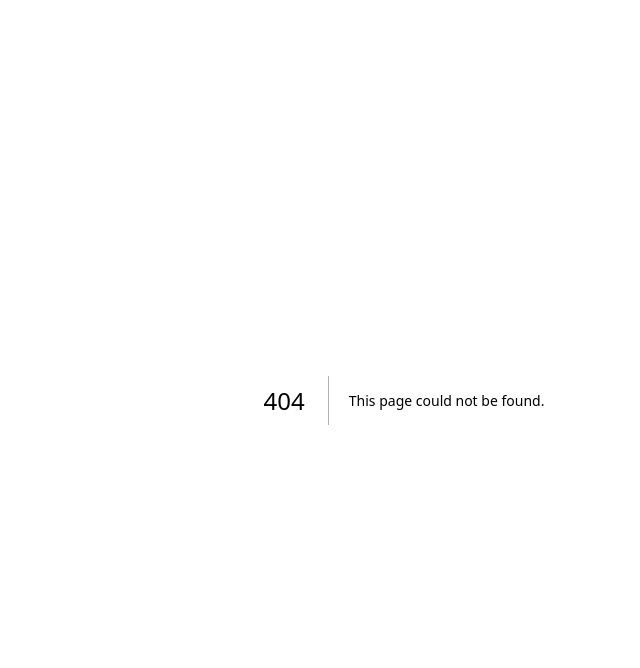
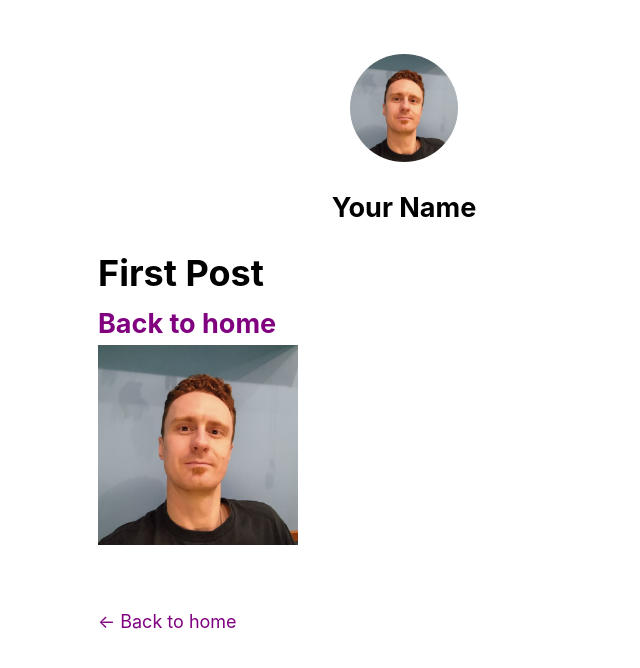
Before and after one commit to letulip/nextjs-blog, a Next.js app: page /posts/first-post in a window 1280 px wide. Before the commit this address had no page. Shown: the top 668 px of the page, without its empty margins (236-876 px from the left). Built offline with nearby package versions, Linux system fonts and the light colour scheme.

Commit message:
feat: add blog initial code

```diff
--- /dev/null
+++ b/components/layout.js
@@ -0,0 +1,69 @@
+import Head from 'next/head';
+import Image from 'next/image';
+import styles from './layout.module.css';
+import utilStyles from '../styles/utils.module.css';
+import Link from 'next/link';
+
+const name = 'Your Name';
+export const siteTitle = 'Next.js Sample Website';
+
+export default function Layout({ children, home }) {
+  return (
+    <div className={styles.container}>
+      <Head>
+        <link rel="icon" href="/favicon.ico" />
+        <meta
+          name="description"
+          content="Learn how to build a personal website using Next.js"
+        />
+        <meta
+          property="og:image"
+          content={`https://og-image.vercel.app/${encodeURI(
+            siteTitle,
+          )}.png?theme=light&md=0&fontSize=75px&images=https%3A%2F%2Fassets.vercel.com%2Fimage%2Fupload%2Ffront%2Fassets%2Fdesign%2Fnextjs-black-logo.svg`}
+        />
+        <meta name="og:title" content={siteTitle} />
+        <meta name="twitter:card" content="summary_large_image" />
+      </Head>
+      <header className={styles.header}>
+        {home ? (
+          <>
+            <Image
+              priority
+              src="/img/avatar2.jpg"
+              className={utilStyles.borderCircle}
+              height={144}
+              width={144}
+              alt=""
+            />
+            <h1 className={utilStyles.heading2Xl}>{name}</h1>
+          </>
+        ) : (
+          <>
+            <Link href="/">
+              <Image
+                priority
+                src="/img/avatar2.jpg"
+                className={utilStyles.borderCircle}
+                height={108}
+                width={108}
+                alt=""
+              />
+            </Link>
+            <h2 className={utilStyles.headingLg}>
+              <Link href="/" className={utilStyles.colorInherit}>
+                {name}
+              </Link>
+            </h2>
+          </>
+        )}
+      </header>
+      <main>{children}</main>
+      {!home && (
+        <div className={styles.backToHome}>
+          <Link href="/">← Back to home</Link>
+        </div>
+      )}
+    </div>
+  );
+}
--- /dev/null
+++ b/components/layout.module.css
@@ -0,0 +1,15 @@
+.container {
+  max-width: 36rem;
+  padding: 0 1rem;
+  margin: 3rem auto 6rem;
+}
+
+.header {
+  display: flex;
+  flex-direction: column;
+  align-items: center;
+}
+
+.backToHome {
+  margin: 3rem 0 0;
+}
--- a/package.json
+++ b/package.json
@@ -6,8 +6,12 @@
     "start": "next start"
   },
   "dependencies": {
+    "gray-matter": "^4.0.3",
     "next": "latest",
     "react": "18.2.0",
     "react-dom": "18.2.0"
+  },
+  "devDependencies": {
+    "sass": "^1.58.3"
   }
 }
--- /dev/null
+++ b/pages/_app.js
@@ -0,0 +1,5 @@
+import '../styles/global.css'
+
+export default function App({ Component, pageProps }) {
+  return <Component {...pageProps} />
+}
--- /dev/null
+++ b/pages/posts/first-post.js
@@ -0,0 +1,39 @@
+import Head from 'next/head'
+// import Script from 'next/script'
+import Link from 'next/link'
+import Image from 'next/image'
+import Layout from '../../components/layout'
+
+
+export default function FirstPost() {
+  return (
+    <Layout>
+      <Head>
+        <title>First Post</title>
+      </Head>
+      {
+      // NOT IN HEAD!!!
+      /* <Script
+        src="https://connect.facebook.net/en_US/sdk.js"
+        strategy="lazyOnload"
+        onLoad={() =>
+          console.log(`script loaded correctly, window.FB has been populated`)
+        }
+      /> */}
+      <h1>First Post</h1>
+      <h2>
+        <Link href="/">Back to home</Link>
+      </h2>
+      <Profile src="/img/avatar2.jpg" alt="My Ava" />
+    </Layout>
+  )
+}
+
+const Profile = (props) => (
+  <Image
+    src={props.src}
+    height={200}
+    width={200}
+    alt={props.alt}
+  />
+)
--- /dev/null
+++ b/styles/global.css
@@ -0,0 +1,44 @@
+html,
+body {
+  padding: 0;
+  margin: 0;
+  font-family: Inter, -apple-system, BlinkMacSystemFont, Segoe UI, Roboto,
+    Oxygen, Ubuntu, Cantarell, Fira Sans, Droid Sans, Helvetica Neue, sans-serif;
+  line-height: 1.6;
+  font-size: 18px;
+}
+
+a {
+  color: purple;
+  text-decoration: none;
+}
+
+a:hover {
+  text-decoration: underline;
+}
+
+* {
+  box-sizing: border-box;
+}
+
+img {
+  max-width: 100%;
+  height: auto;
+}
+
+h1,
+h2,
+p,
+ul {
+  margin: 0;
+}
+
+ul {
+  padding: 0;
+  list-style: none;
+}
+
+button {
+  padding: 0.5rem 1rem;
+  font-weight: bold;
+}
--- /dev/null
+++ b/styles/utils.module.css
@@ -0,0 +1,52 @@
+.heading2Xl {
+  font-size: 2.5rem;
+  line-height: 1.2;
+  font-weight: 800;
+  letter-spacing: -0.05rem;
+  margin: 1rem 0;
+}
+
+.headingXl {
+  font-size: 2rem;
+  line-height: 1.3;
+  font-weight: 800;
+  letter-spacing: -0.05rem;
+  margin: 1rem 0;
+}
+
+.headingLg {
+  font-size: 1.5rem;
+  line-height: 1.4;
+  margin: 1rem 0;
+}
+
+.headingMd {
+  font-size: 1.2rem;
+  line-height: 1.5;
+}
+
+.borderCircle {
+  border-radius: 9999px;
+}
+
+.colorInherit {
+  color: inherit;
+}
+
+.padding1px {
+  padding-top: 1px;
+}
+
+.list {
+  list-style: none;
+  padding: 0;
+  margin: 0;
+}
+
+.listItem {
+  margin: 0 0 1.25rem;
+}
+
+.lightText {
+  color: #666;
+}
```
Also changed, not shown: lib/posts.js (added, +39 -0 lines), pages/index.js (+53 -107 lines), posts/pre-rendering.md (added, +11 -0 lines), posts/ssr-ssr.md (added, +19 -0 lines), public/img/avatar2.jpg (added), 1 other file (tests, documents, lock files or other folders).
